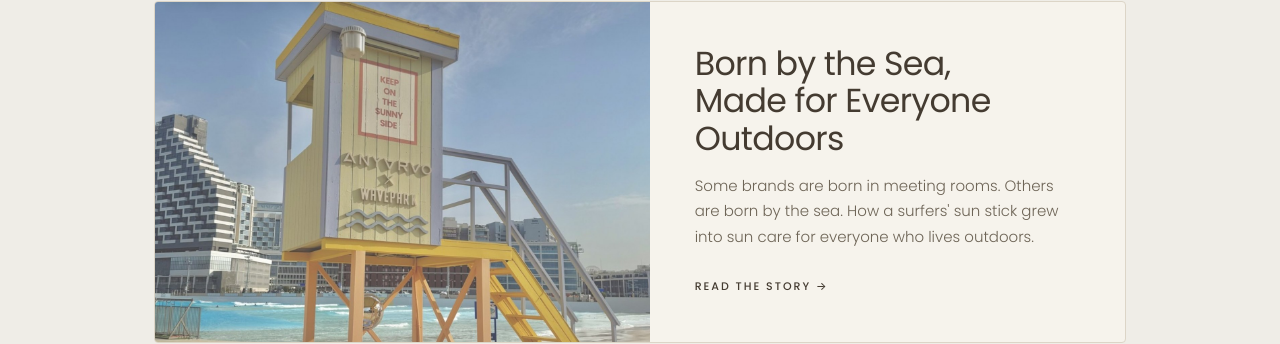
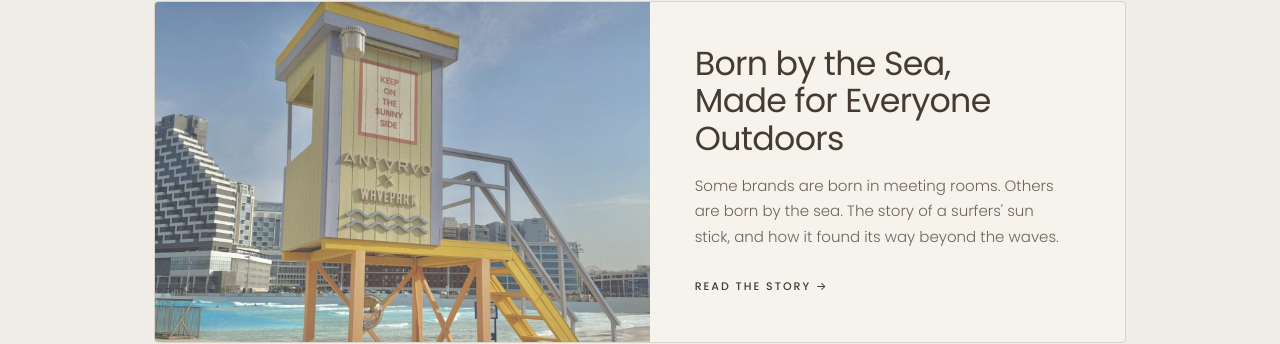
Before and after one commit to jnvcbjung-sudo/anyarvo, a plain HTML site: page index.html in a window 1280 px wide. Shown: the part 4472-4816 px from the top of the page. Drawn offline with Linux system fonts and the light colour scheme.

Commit message:
Home: trim Journal card excerpt to a plainer last sentence
Director felt the closing line overstated; replace "How a surfers'
sun stick grew into sun care for everyone who lives outdoors." with
"The story of a surfers' sun stick, and how it found its way beyond
the waves."

Co-Authored-By: Claude Opus 4.8 <noreply@anthropic.com>

```diff
--- a/index.html
+++ b/index.html
@@ -402,7 +402,7 @@
       <div class="jc-media"><img src="images/journal/tower-hero.jpg" alt="ANYARVO Journal — the AA lifeguard tower" loading="lazy"></div>
       <div class="jc-body">
         <h2 class="jc-title">Born by the Sea,<br>Made for Everyone Outdoors</h2>
-        <p class="jc-excerpt">Some brands are born in meeting rooms. Others are born by the sea. How a surfers' sun stick grew into sun care for everyone who lives outdoors.</p>
+        <p class="jc-excerpt">Some brands are born in meeting rooms. Others are born by the sea. The story of a surfers' sun stick, and how it found its way beyond the waves.</p>
         <span class="jc-more">Read the story →</span>
       </div>
     </a>
```
